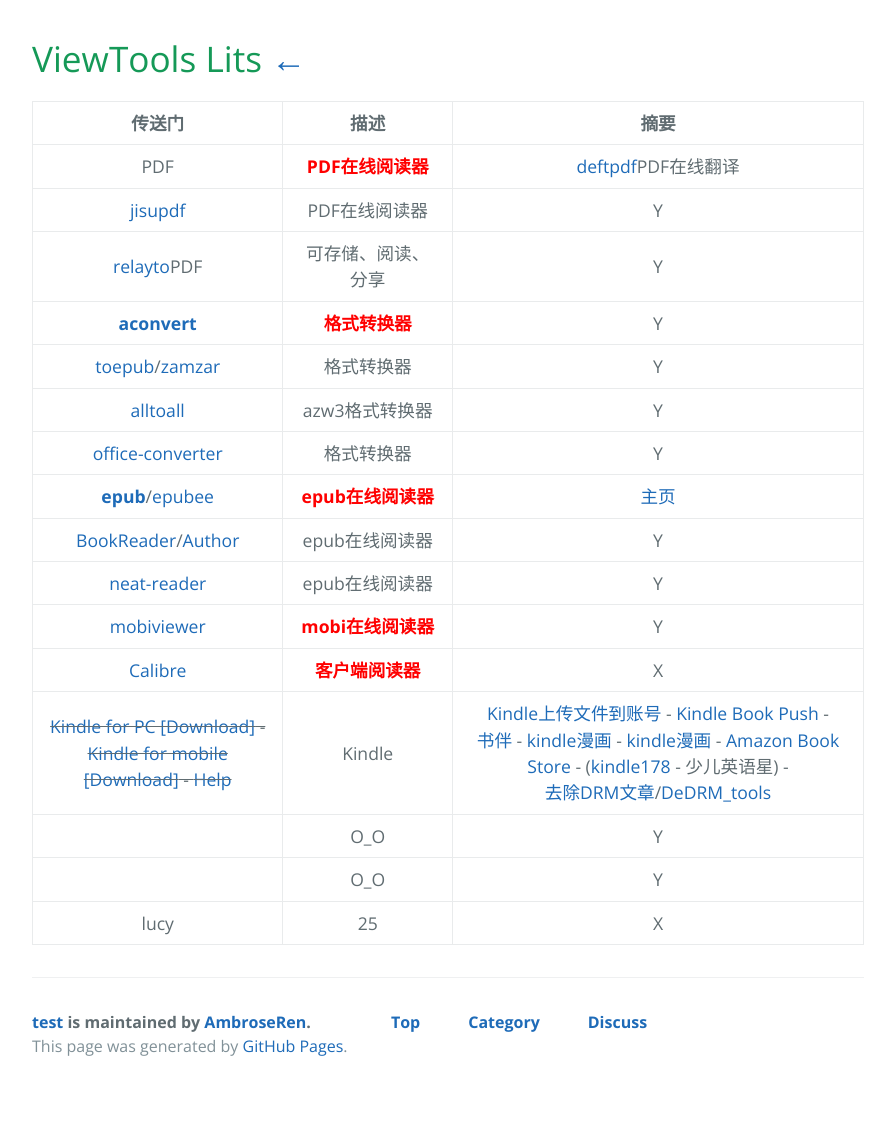
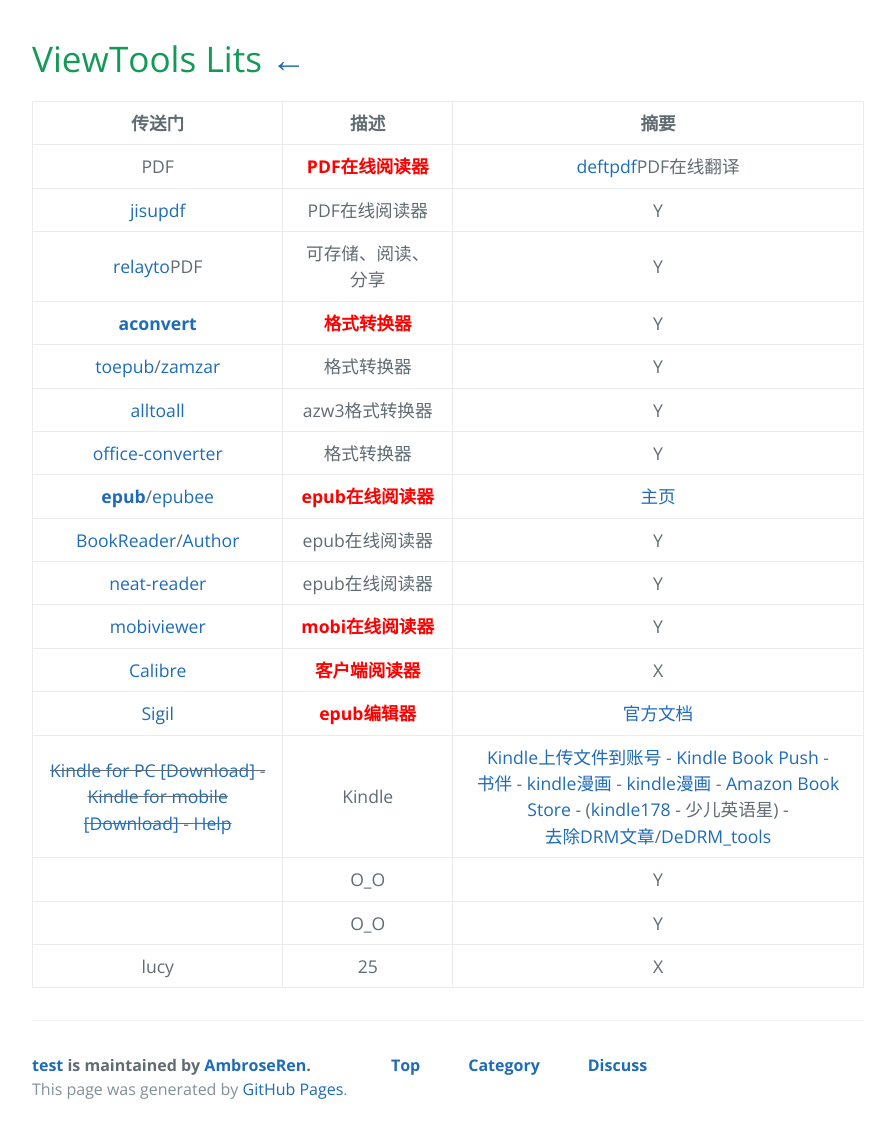
Before and after one commit to AmbroseRen/test, a Jekyll site: the page built from Library/ViewTools.md, in a window 1280 px wide. Shown: the whole page, without its empty margins (192-1087 px from the left). Built offline with Jekyll 4.4.1, drawn with Linux system fonts in a browser that asks for light colours; our own code applies the rules of GitHub Pages for plain Markdown files; the repository's description, which GitHub fills in, is left out; before the commit the page ends 1090 px from its top, so only the background shows below that.

Commit message:
Update ViewTools.md

```diff
--- a/Library/ViewTools.md
+++ b/Library/ViewTools.md
@@ -14,6 +14,7 @@
 | [neat-reader](https://www.neat-reader.cn/webapp#/) | epub在线阅读器 | Y |
 | [mobiviewer](https://imclient.herokuapp.com/mobiviewer/) | <font color="#ff0000"><b>mobi在线阅读器</b></font> | Y |
 | [Calibre](https://calibre-ebook.com/) | <font color="#ff0000"><b>客户端阅读器</b></font> | X |
+| [Sigil](https://github.com/Sigil-Ebook/Sigil/releases) | <font color="#ff0000"><b>epub编辑器</b></font> | [官方文档](https://sigil-ebook.com/) |
 | ~~[Kindle for PC [Download]](https://www.amazon.com/Amazon-Digital-Services-LLC-Download/dp/B00UB76290) - [Kindle for mobile [Download]](https://www.amazon.com/b?ie=UTF8&node=16571048011) - [Help](https://www.amazon.com/gp/help/customer/display.html?nodeId=GZSM7D8A85WKPYYD)~~| Kindle | [Kindle上传文件到账号](https://www.amazon.com/gp/sendtokindle) - [Kindle Book Push](https://book.einverne.info/) - [书伴](https://bookfere.com/ebook) - [kindle漫画](http://www.kindlecomic.net/) - [kindle漫画](http://vol.moe/) - [Amazon Book Store](https://www.amazon.cn/b?ie=UTF8&node=1987669071) - ([kindle178](http://www.kindle178.com/) - 少儿英语星) - [去除DRM文章](https://thatinterpreter.net/kindle-drm/)/[DeDRM_tools](https://github.com/apprenticeharper/DeDRM_tools/releases) |
 | []() | O_O | Y |
 | []() | O_O | Y |
```
